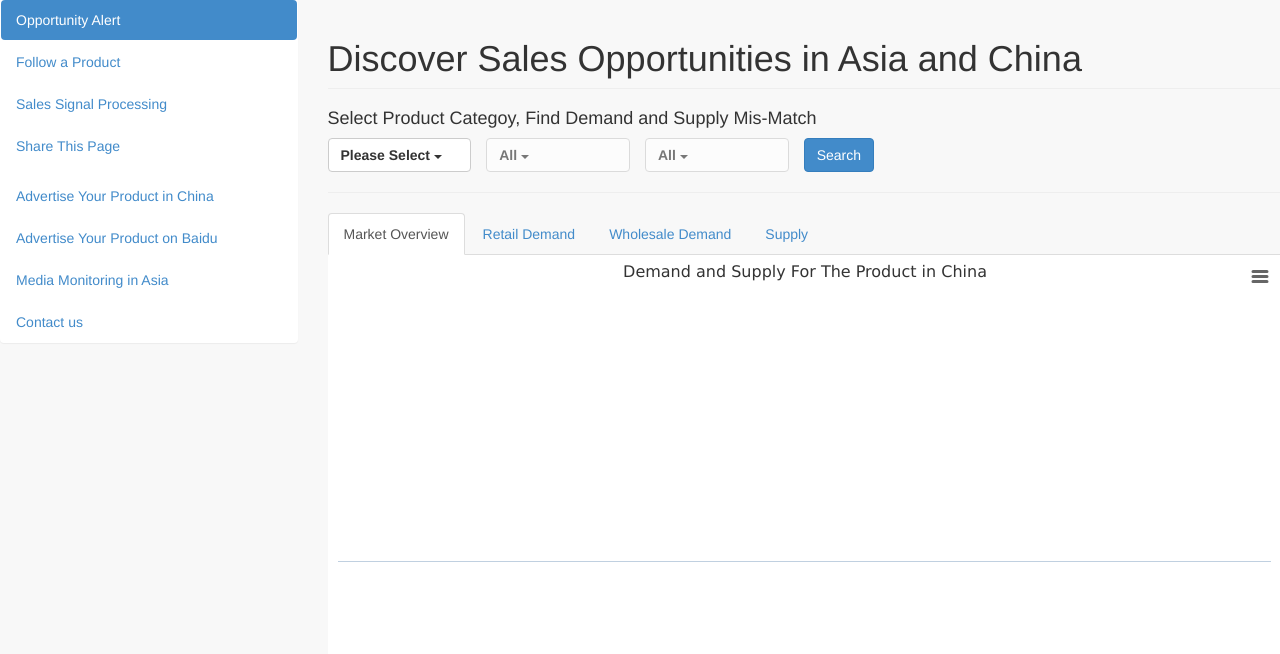
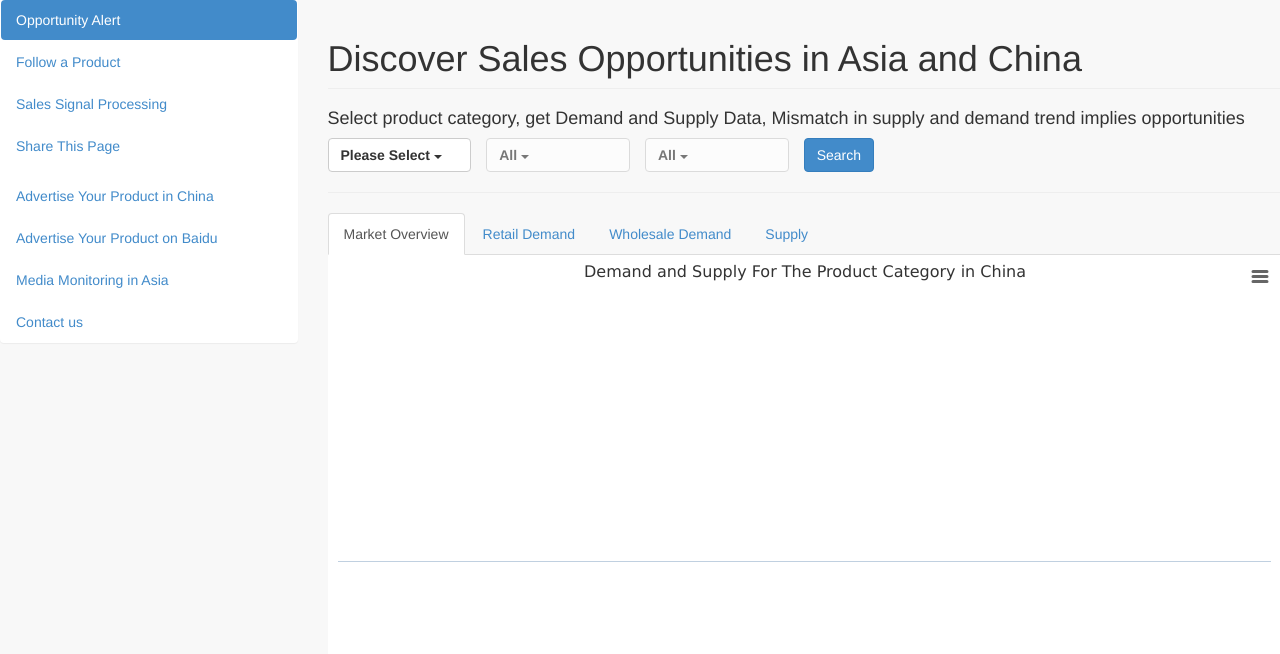
Before and after one commit to DorisWZG/selfservice, a Django app: template templates/member_service/sales_opportunities.html in a window 1280 px wide. Shown: the part 51-705 px from the top of that part. Run offline with Django 3.2, Linux system fonts and the light colour scheme; the template is opened without the code that fills it: most values are stand-ins (such as "Sample title", 1, 10 or a date in 2020); the page is wider than the window, and the part outside it is not shown; some libraries are stand-ins or nearby versions.

Commit message:
Some changes in text and menu items.

```diff
--- a/static/javascript/sales_opportunities.js
+++ b/static/javascript/sales_opportunities.js
@@ -40,7 +40,7 @@ function fillNextCat(nextDiv, catId) {
 
 function createTrendChart(summary_div, divs, titles, names, datum, colorIndices) {
     summary_div.children().remove();
-    summary_div.highcharts('StockChart', createChartDict('Demand and Supply For The Product in China', names, datum, colorIndices));
+    summary_div.highcharts('StockChart', createChartDict('Demand and Supply For The Product Category in China', names, datum, colorIndices));
     summary_div.highcharts().reflow();
     for (var i = 0; i < divs.length; i++) {
         var div = divs[i];
--- a/templates/member_service/sales_opportunities.html
+++ b/templates/member_service/sales_opportunities.html
@@ -76,7 +76,7 @@
 
         <div class="col-md-9 container">
             <h1 class="page-header">Discover Sales Opportunities in Asia and China</h1>
-            <h4>Select Product Categoy, Find Demand and Supply Mis-Match</h4>
+            <h4>Select product category, get Demand and Supply Data, Mismatch in supply and demand trend implies opportunities</h4>
             <!--start sample search -->
             <form class="form-inline" id="cat-form" action="/member_service/sales_opportunities" method="GET" style="width:100%">
                 <div class="form-group dropdown col-sm-2" style="padding-left: 0px">
@@ -128,10 +128,12 @@
                     <img src="{% static 'images/sample_index_trend.png' %}">
                 </div>
                 <div id="demo_trends">
-                    <h4>Following is a sample trend chart.</h4>
-                    <p><span class="label label-primary">Purchase Index 1688: According to the industry in 1688 to calculate the frequency of the search market from an integrated value, the higher the index indicates more market purchases in 1688.</span></p>
-                    <p><span class="label label-success">Purchase Index Taobao: According to Taobao market volume (Taobao Marketplace + TMall) in the industry in an integrated value calculated from, the higher the index represents more purchases in Taobao market.</span></p>
-                    <p><span class="label label-danger">Supply Index: According to the 1688 market where industry has supplied an integrated numeric Internet product, calculated by the number, the higher the index indicates more 1688 Market Products.</span></p>
+                    <h4>Following is a sample market trend chart. The color of curve shows:</h4>
+                    <p>
+                        <span class="label label-primary">Wholesale Demand</span>
+                        <span class="label label-success">Retain Demand</span>
+                        <span class="label label-danger">Supply</span>
+                        </p>
                 </div>
                 <ul class="nav nav-tabs">
                     <li class="nav active"><a href="#indexSummary" data-toggle="tab">Market Overview</a></li>
```
